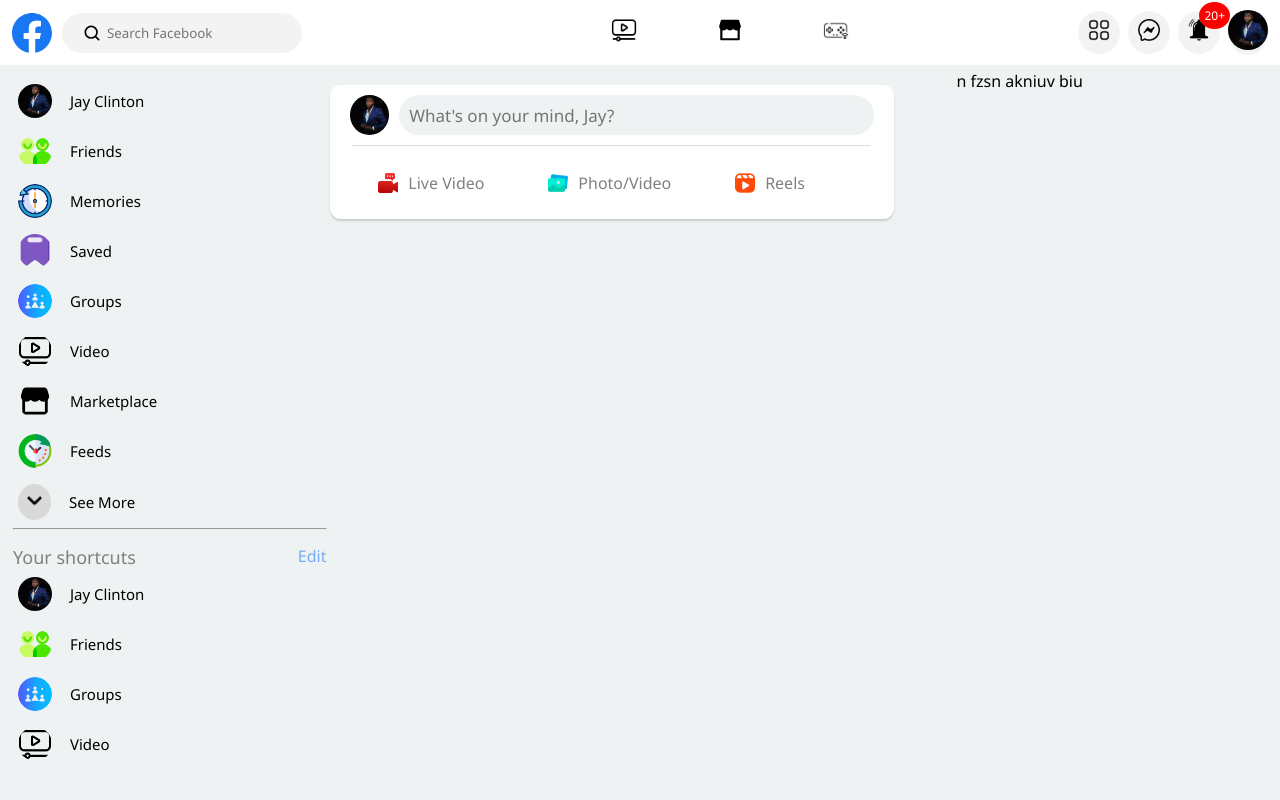
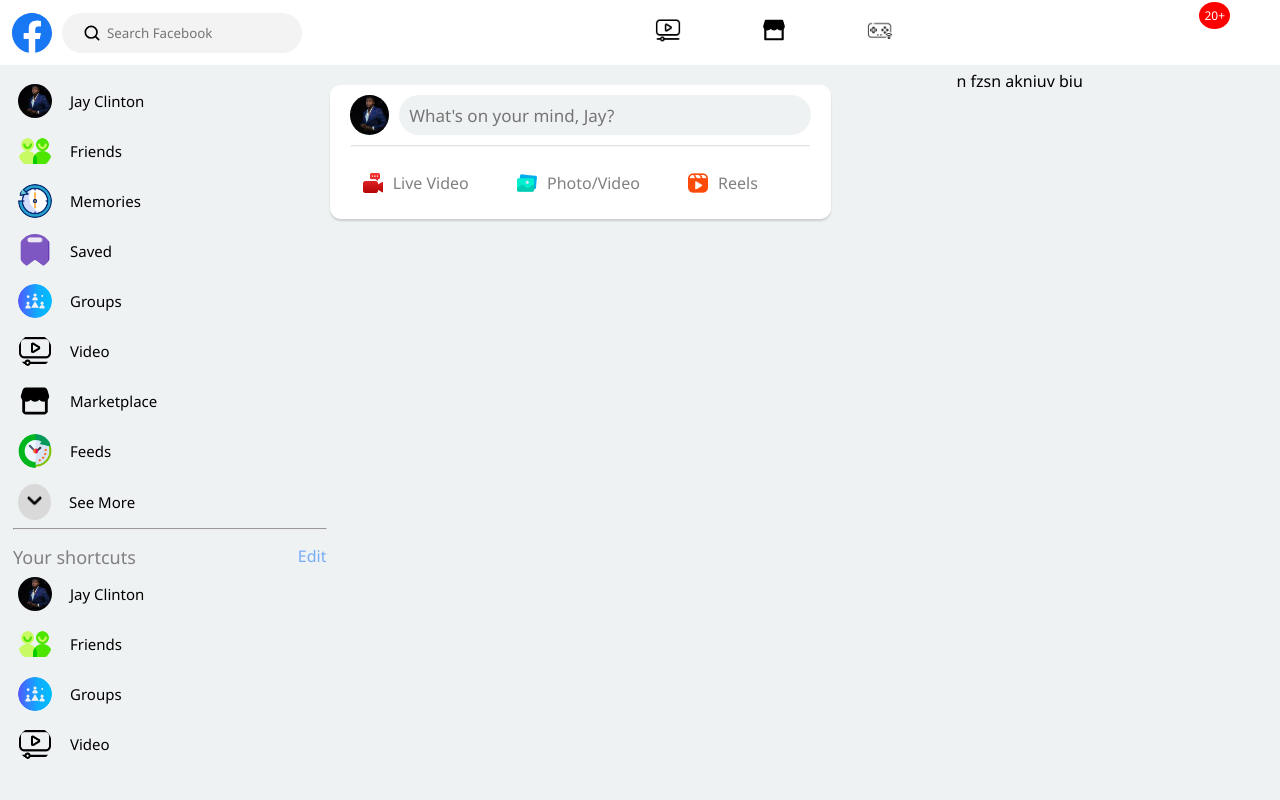
Before and after one commit to chukyobi/soltech-academy, a plain HTML site: page facebook/index.html in a window 1280 px wide. Drawn offline with Linux system fonts and the light colour scheme.

Commit message:
new featuresll

```diff
--- a/facebook/style.css
+++ b/facebook/style.css
@@ -25,7 +25,7 @@
     display: flex;
     align-items: center;
     gap: 50px;
-    justify-content: space-between;
+
 
 }
 .left-side{
@@ -60,6 +60,7 @@
     list-style: none;
     display: flex;
     gap: 80px;
+    margin-left: 70%;
 
 }
 .center-side img{
@@ -69,6 +70,7 @@
     display: flex;
     gap: 8px;
     align-items: center;
+    margin-left: 51%;
 }
 
 .right-side span{
@@ -200,7 +202,7 @@
 }
 .content{
     margin-top: 15px;
-    width: 90%;
+    width: 80%;
     display: flex;
     flex-direction: column;
     justify-content: center;
```
